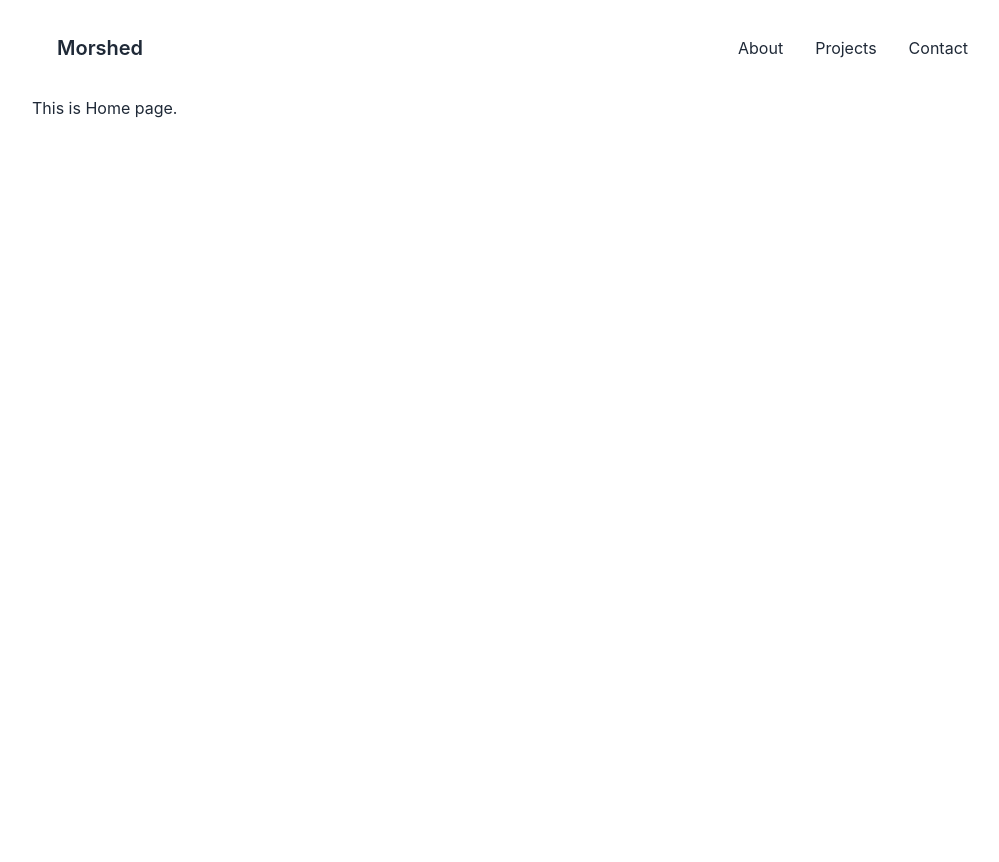
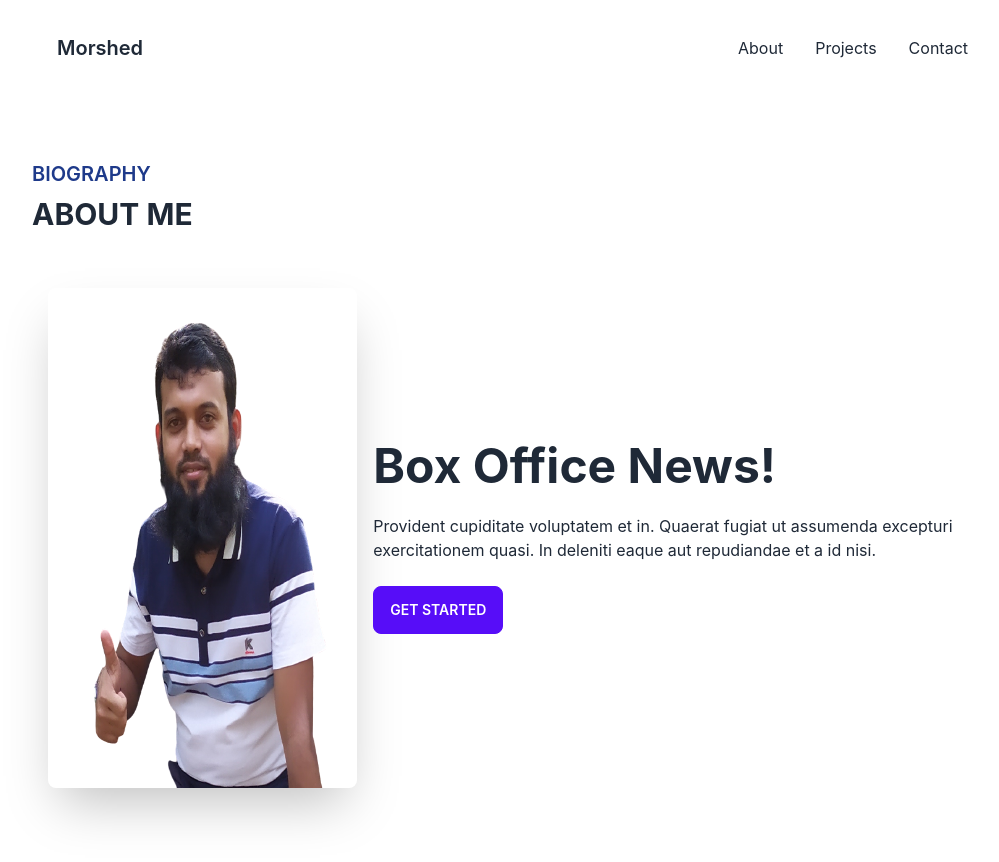
Before and after one commit to theMorshed/portfolio, a React (Create React App) app: page / in a window 1280 px wide. Shown: the top 862 px of the page, without its empty margins (128-1127 px from the left). Before the commit the page ends 800 px from the top, so only its background shows below. Built offline with nearby package versions, Linux system fonts and the light colour scheme.

Commit message:
install react-router-dom setup routes and create about section of home page

```diff
--- a/src/Pages/Home.js
+++ b/src/Pages/Home.js
@@ -1,9 +1,10 @@
 import React from 'react';
+import About from '../Sections/About';
 
 const Home = () => {
     return (
         <div>
-            This is Home page.
+            <About></About>
         </div>
     );
 };
--- /dev/null
+++ b/src/Sections/About.js
@@ -0,0 +1,23 @@
+import React from 'react';
+import portfolio_image from '../assets/images/portfolio_picture.png';
+
+const About = () => {
+    return (
+        <div className='my-16'>
+            <h4 className='text-xl text-blue-900 font-semibold uppercase'>Biography</h4>
+            <h2 className='text-3xl font-bold uppercase mt-2'>About Me</h2>
+            <div className="hero mt-10">
+                <div className="hero-content flex-col lg:flex-row">
+                    <img src={portfolio_image} className="rounded-lg shadow-2xl w-1/3 h-[500px]" alt="portflio" />
+                    <div className='w-2/3'>
+                        <h1 className="text-5xl font-bold">Box Office News!</h1>
+                        <p className="py-6">Provident cupiditate voluptatem et in. Quaerat fugiat ut assumenda excepturi exercitationem quasi. In deleniti eaque aut repudiandae et a id nisi.</p>
+                        <button className="btn btn-primary">Get Started</button>
+                    </div>
+                </div>
+            </div>
+        </div>
+    );
+};
+
+export default About;
```
Also changed, not shown: src/assets/images/portfolio_picture.png (added).
